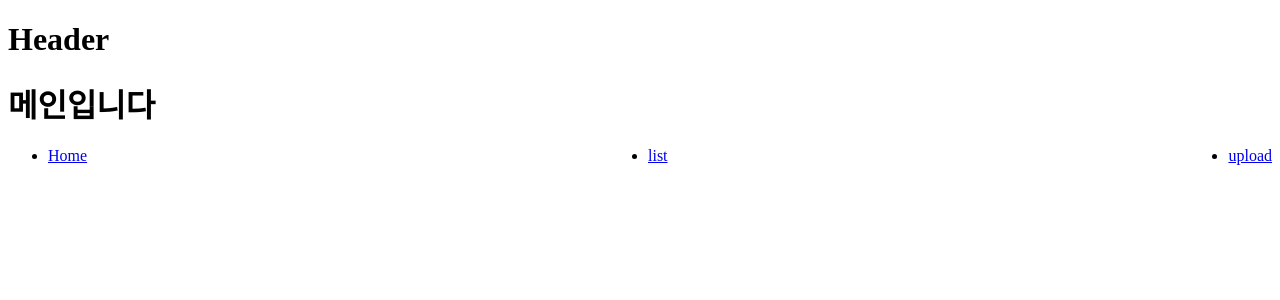
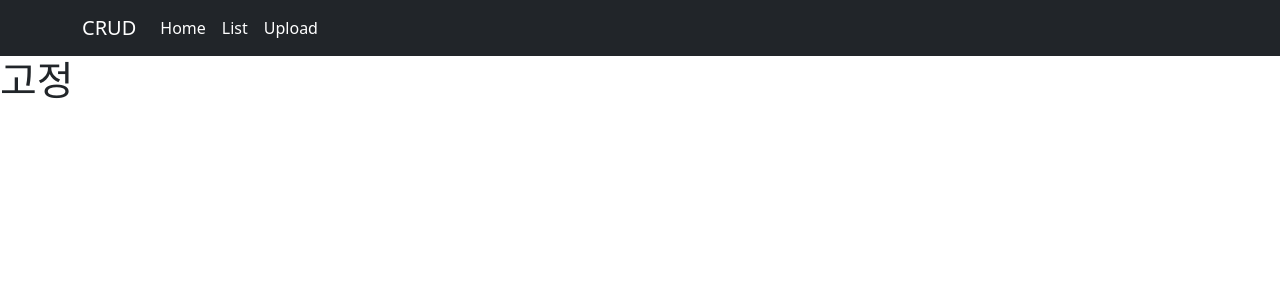
Before and after one commit to mindong2/CRUD-board, a React (Create React App) app: page / in a window 1280 px wide. Shown: the top 300 px of the page. Built offline with nearby package versions, Linux system fonts and the light colour scheme.

Commit message:
프록시설정, client에서 요청보낸 post값 db 연동 확인

```diff
--- a/package.json
+++ b/package.json
@@ -6,7 +6,11 @@
     "@testing-library/jest-dom": "^5.16.5",
     "@testing-library/react": "^13.4.0",
     "@testing-library/user-event": "^13.5.0",
+    "axios": "^1.3.3",
+    "bootstrap": "^5.1.3",
+    "http-proxy-middleware": "^2.0.6",
     "react": "^18.2.0",
+    "react-bootstrap": "^2.7.2",
     "react-dom": "^18.2.0",
     "react-router-dom": "^6.8.1",
     "react-scripts": "5.0.1",
--- a/public/index.html
+++ b/public/index.html
@@ -8,6 +8,12 @@
     <meta
       name="description"
       content="Web site created using create-react-app"
+    />
+    <link
+      rel="stylesheet"
+      href="https://cdn.jsdelivr.net/npm/bootstrap@5.2.3/dist/css/bootstrap.min.css"
+      integrity="sha384-rbsA2VBKQhggwzxH7pPCaAqO46MgnOM80zW1RWuH61DGLwZJEdK2Kadq2F9CUG65"
+      crossorigin="anonymous"
     />
     <link rel="apple-touch-icon" href="%PUBLIC_URL%/logo192.png" />
     <!--
--- a/src/App.js
+++ b/src/App.js
@@ -10,18 +10,8 @@ function App() {
   return (
     <div className="App">
       <Heading />
-      <h1>메인입니다</h1>
-      <ul style={{ display: "flex", justifyContent: "space-between" }}>
-        <li>
-          <Link to="/">Home</Link>
-        </li>
-        <li>
-          <Link to="/list">list</Link>
-        </li>
-        <li>
-          <Link to="/upload">upload</Link>
-        </li>
-      </ul>
+      <h1>고정</h1>
+
       <Routes>
         <Route
           path="/list"
--- a/src/Component/Heading.js
+++ b/src/Component/Heading.js
@@ -1,10 +1,40 @@
 import React from "react";
+import { Link } from "react-router-dom";
+import { Container, Navbar, Nav } from "react-bootstrap";
 
 function Heading() {
   return (
-    <div className="header">
-      <h1>Header</h1>
-    </div>
+    <Navbar bg="dark" expand="lg" variant="dark">
+      <Container>
+        <Navbar.Brand href="#home">CRUD</Navbar.Brand>
+        <Navbar.Toggle aria-controls="basic-navbar-nav" />
+        <Navbar.Collapse id="basic-navbar-nav">
+          <Nav className="me-auto">
+            <Nav.Link>
+              <Link to="/" style={{ color: "#fff", textDecoration: "none" }}>
+                Home
+              </Link>
+            </Nav.Link>
+            <Nav.Link>
+              <Link
+                to="/list"
+                style={{ color: "#fff", textDecoration: "none" }}
+              >
+                List
+              </Link>
+            </Nav.Link>
+            <Nav.Link>
+              <Link
+                to="upload"
+                style={{ color: "#fff", textDecoration: "none" }}
+              >
+                Upload
+              </Link>
+            </Nav.Link>
+          </Nav>
+        </Navbar.Collapse>
+      </Container>
+    </Navbar>
   );
 }
 
--- a/src/Component/List.js
+++ b/src/Component/List.js
@@ -1,8 +1,25 @@
-import React from "react";
+import React, { useEffect, useState } from "react";
+import axios from "axios";
+function List({ ContentList }) {
+  const [text, setText] = useState("");
+  useEffect(() => {
+    let body = {
+      text: "hello",
+    };
 
-function List({ ContentList }) {
+    axios
+      .post("/api/test", body)
+      .then((res) => {
+        console.log(res.data);
+        setText(res.data.text);
+      })
+      .catch((err) => {
+        console.log(err);
+      });
+  }, []);
   return (
     <>
+      <h3>{text}</h3>
       {ContentList.map((v, i) => {
         return <div key={i}>{v}</div>;
       })}
```
Also changed, not shown: src/setupProxy.js (added, +13 -0 lines), 1 other file (tests, documents, lock files or other folders).
